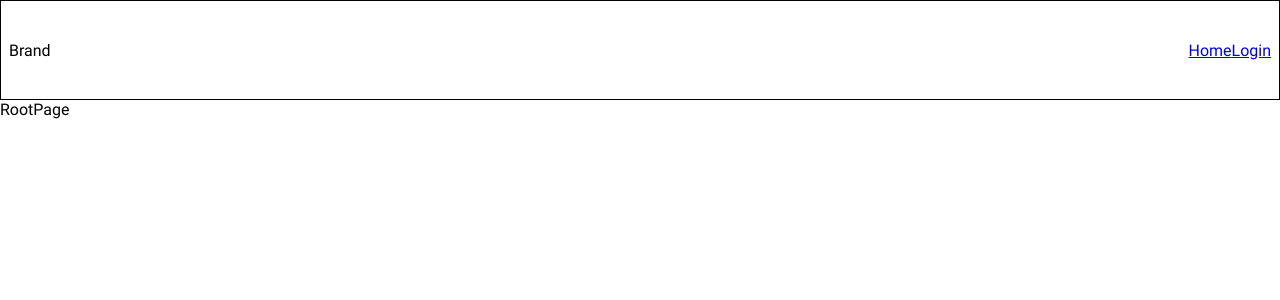
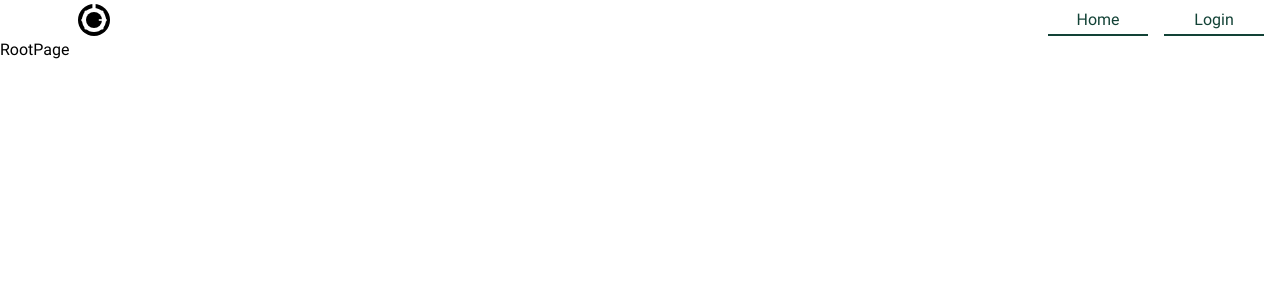
Before and after one commit to garkgodwin/react-starter-pack, a React app: page / in a window 1280 px wide. Shown: the top 300 px of the page. Built offline with nearby package versions, Linux system fonts and the light colour scheme.

Commit message:
feat: added some design and logo in navbar

```diff
--- a/src/components/navbar/index.css
+++ b/src/components/navbar/index.css
@@ -1,10 +1,47 @@
 #Navbar {
   background-color: var(--color-1);
   width: 100%;
-  min-height: 100px;
+  min-height: 40px;
   display: flex;
   justify-content: space-between;
   align-items: center;
   padding: 0 8px;
-  border: 1px solid black;
 }
+
+.navbar-brand {
+  width: 200px;
+  height: 40px;
+  position: relative;
+  overflow: hidden;
+  display: flex;
+  justify-content: center;
+  align-items: center;
+  flex-direction: column;
+  cursor: pointer;
+}
+
+.navbar-brand img {
+  width: 32px;
+  height: 32px;
+}
+.nav-items {
+  width: 100%;
+  height: 40px;
+  display: flex;
+  flex-direction: row;
+  align-items: center;
+  justify-content: flex-end;
+  padding: 0;
+}
+.nav-items a {
+  text-decoration: none;
+  width: 100px;
+  height: 32px;
+  text-align: center;
+  display: flex;
+  justify-content: center;
+  align-items: center;
+  margin: 0 8px;
+  color: var(--color-3);
+  border-bottom: 2px solid var(--color-3);
+}
--- a/src/components/navbar/index.js
+++ b/src/components/navbar/index.js
@@ -4,11 +4,16 @@ import React from "react";
 import "./index.css";
 //? COMPONENTS
 import NavbarLink from "./NavbarLink";
+//? IMAGES
+import logo from "../../images/logo.svg";
 
 const Navbar = () => {
   return (
     <div id="Navbar">
-      <div className="navbar-brand">Brand</div>
+      <div className="navbar-brand">
+        <img src={logo} alt="Logo" />
+      </div>
+
       <nav className="nav-items">
         <NavbarLink text="Home" link="/" />
         <NavbarLink text="Login" link="/login" />
```
Also changed, not shown: src/images/logo.svg (added).
